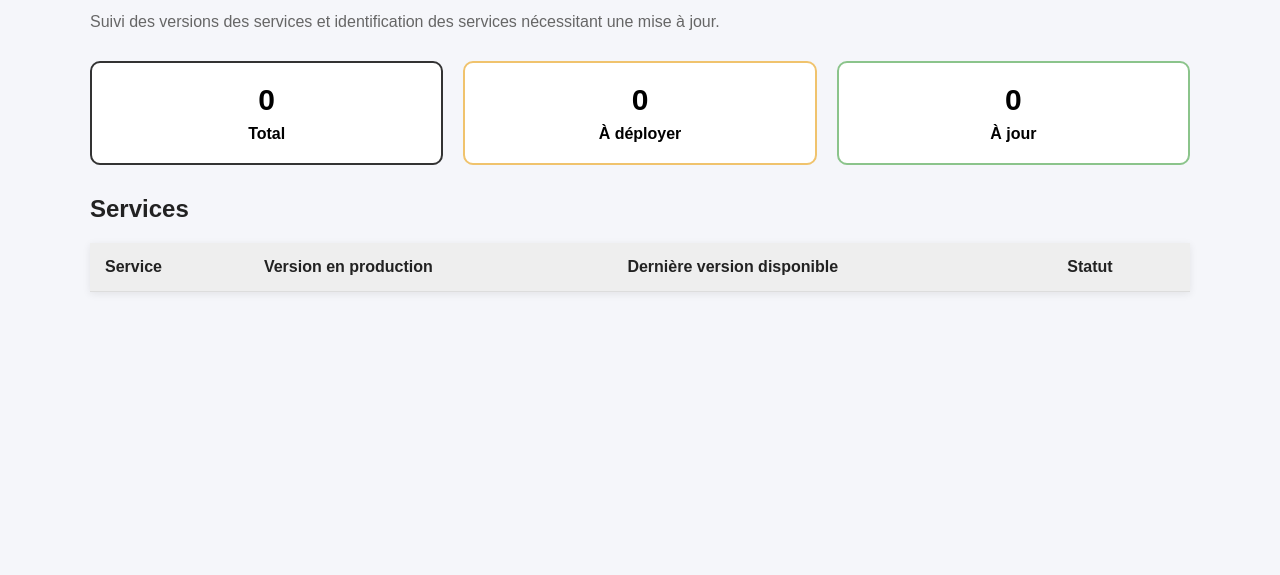
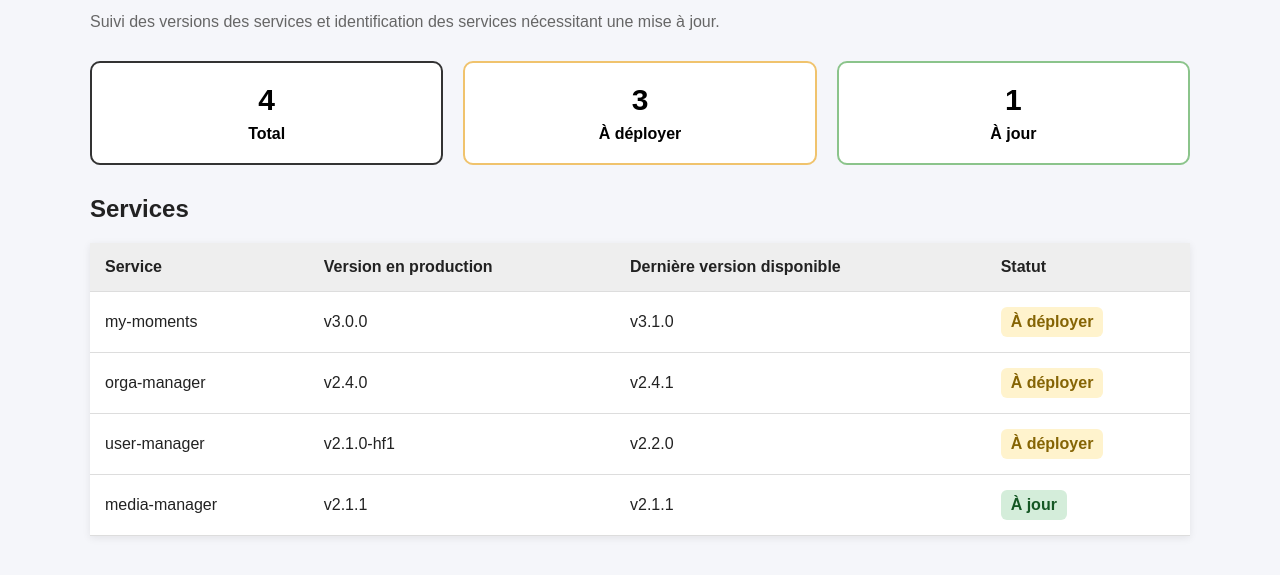
Before and after one commit to ivanmaurice3-rgb/projet-Sd, a plain HTML site: page index.html in a window 1280 px wide. Shown: the part 91-666 px from the top of the page. Drawn offline with Linux system fonts and the light colour scheme.

Commit message:
index.htmlm

```diff
--- a/data.js
+++ b/data.js
@@ -1,5 +1,7 @@
-"service_name": "orga-manager",
-    "git_tags": [
+const services = [
+  {
+    service_name: "orga-manager",
+    git_tags: [
       "v2.0.0",
       "v2.0.1",
       "v2.0.2",
@@ -12,21 +14,21 @@
       "v2.4.0",
       "v2.4.1"
     ],
-    "current_release": "v2.4.0"
+    current_release: "v2.4.0"
   },
   {
-    "service_name": "user-manager",
-    "git_tags": [
+    service_name: "user-manager",
+    git_tags: [
       "v2.0.0",
       "v2.1.0",
       "v2.1.1",
       "v2.2.0"
     ],
-    "current_release": "v2.1.0-hf1"
+    current_release: "v2.1.0-hf1"
   },
   {
-    "service_name": "my-moments",
-    "git_tags": [
+    service_name: "my-moments",
+    git_tags: [
       "v2.0.0",
       "v2.1.0",
       "v2.1.1",
@@ -35,13 +37,15 @@
       "v3.1.0",
       "test-simon"
     ],
-    "current_release": "v3.0.0"
+    current_release: "v3.0.0"
   },
   {
-    "service_name": "media-manager",
-    "git_tags": [
+    service_name: "media-manager",
+    git_tags: [
       "v2.0.0",
       "v2.1.0",
       "v2.1.1"
     ],
-    "current_release": "v2.1.1"
+    current_release: "v2.1.1"
+  }
+];
```
Also changed, not shown: index.html (line endings or trailing spaces), style.css (line endings or trailing spaces).
